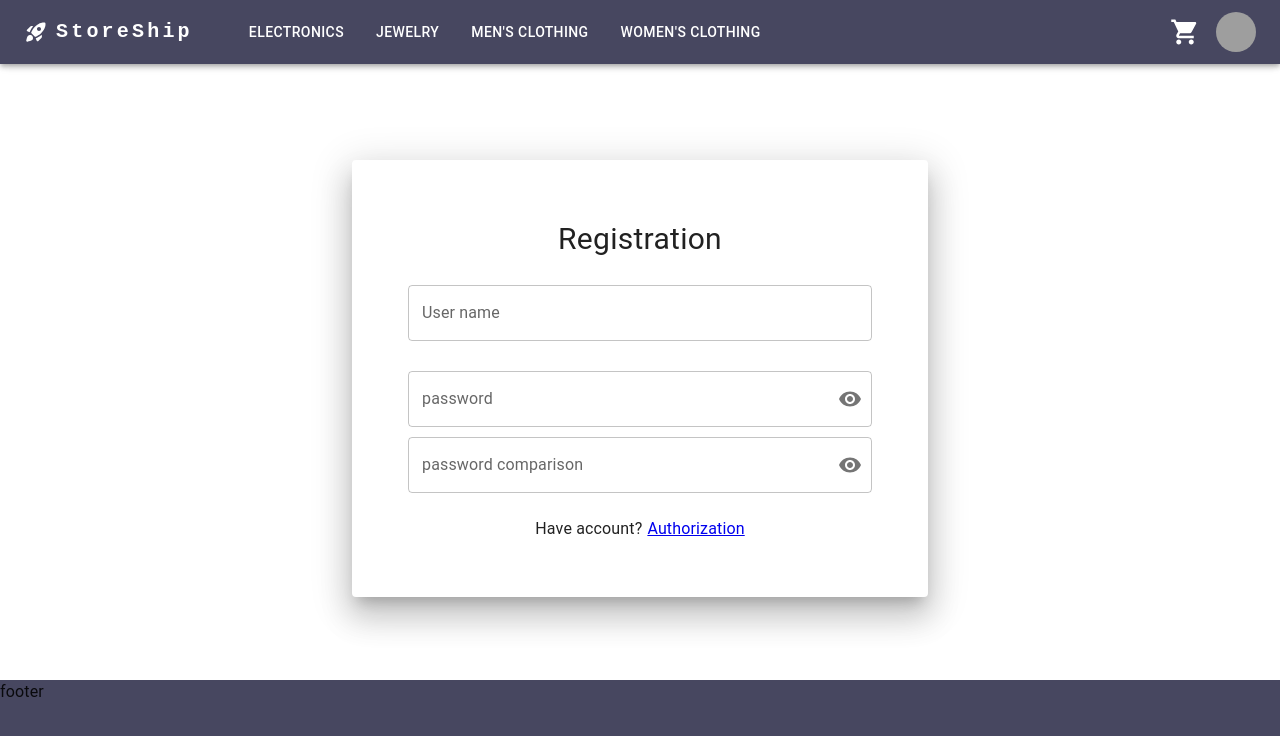
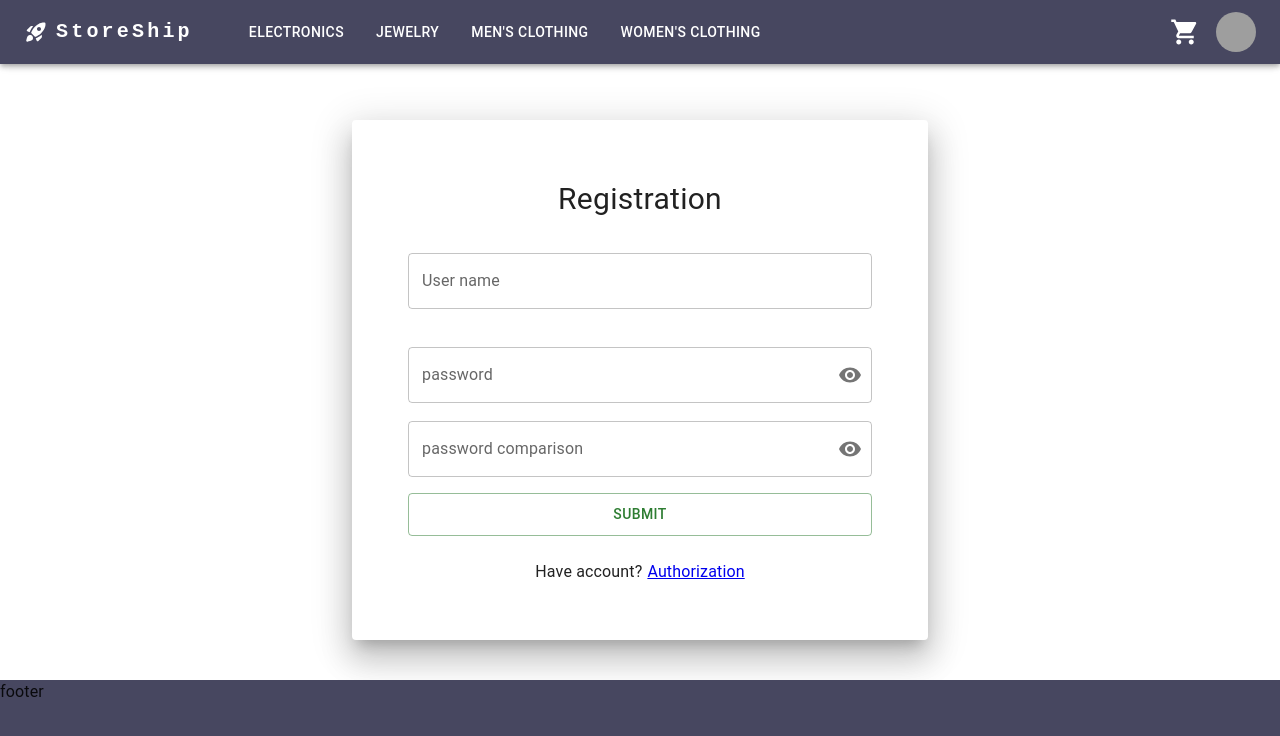
Before and after one commit to SmorzhaniukCinis/storeship, a React (Create React App) app: page /registration in a window 1280 px wide. Shown: the top 736 px of the page. Built offline with nearby package versions, Linux system fonts and the light colour scheme; grey boxes are pictures that could not be loaded.

Commit message:
form validation

```diff
--- a/src/App.tsx
+++ b/src/App.tsx
@@ -1,4 +1,4 @@
-import React from 'react';
+import React, {useEffect} from 'react';
 import {useAppSelector} from "./redux/hooks";
 import {RouterProvider} from "react-router-dom";
 import {publicRoutes} from "./routes";
@@ -9,6 +9,13 @@ import {appSelectors} from "./redux/app/appSelectors";
 function App() {
     const isLightTheme = useAppSelector(appSelectors.selectIsLightTheme)
     const isLoading = useAppSelector(appSelectors.selectIsLoading)
+    const token = useAppSelector(appSelectors.selectToken)
+
+    useEffect(() => {
+        if(token) {
+
+        }
+    }, [])
 
     return (
         <ThemeProvider theme={isLightTheme ? lightTheme : darkTheme}>
--- a/src/components/AdminPanel/AdminProductsActions.tsx
+++ b/src/components/AdminPanel/AdminProductsActions.tsx
@@ -1,10 +1,6 @@
 import React from 'react';
-import Button from "@mui/material/Button";
-import {FormControl, InputLabel, OutlinedInput} from "@mui/material";
 import Box from "@mui/material/Box";
-import NorthIcon from "@mui/icons-material/North";
 import {SortBar} from "./SortBar";
-import SearchIcon from '@mui/icons-material/Search';
 import {AdminSearchField} from "./AdminSearchField";
 import {AddProductPanel} from "./AddProductPanel";
 
@@ -13,7 +9,7 @@ export const AdminProductsActions = () => {
     return (
         <Box sx={{width: '100%', display: {xs: 'block', md: 'flex'}, justifyContent: 'space-between'}}>
             <SortBar/>
-            <AdminSearchField/>
+            <AdminSearchField label={'product'}/>
             <AddProductPanel/>
         </Box>
     );
--- a/src/components/AuthPage/AuthPage.tsx
+++ b/src/components/AuthPage/AuthPage.tsx
@@ -1,17 +1,33 @@
 import React from 'react';
 import {Paper} from "@mui/material";
-import {useForm} from "react-hook-form";
+import {SubmitHandler, useForm} from "react-hook-form";
 import {AuthTitle} from "./AuthTitle";
 import {UserNameField} from "./UserNameField";
 import {PasswordField} from "./PasswordField";
 import {useLocation} from "react-router-dom";
 import {AuthRouterLink} from "./AuthRouterLink";
 import {PasswordRegistrationFields} from "./PasswordRegistrationFields";
+import Button from "@mui/material/Button";
+import {appSaga, appSagaActions} from "../../redux/app/appSaga";
+import {useAppDispatch} from "../../redux/hooks";
+
+type FormData  = {
+    password: string
+    passwordComparison: string
+    username: string;
+};
 
 export const AuthPage = () => {
-
-    const {register, handleSubmit, formState: {errors}} = useForm();
-    const onSubmit = (data: any) => console.log(data);
+    const dispatch = useAppDispatch()
+    const {register, handleSubmit, formState: {errors}} = useForm<FormData>();
+    const onSubmit = handleSubmit(({password, passwordComparison, username}) => {
+        if (!passwordComparison) {
+            dispatch(appSagaActions.authUser({
+                password,
+                username
+            }))
+        }
+    });
 
     const formStyle = {
         p: {xs: 2, md: 7},
@@ -25,13 +41,14 @@ export const AuthPage = () => {
 
 
     return (
-        <form onSubmit={handleSubmit(onSubmit)} style={{paddingTop: 80}}>
+        <form onSubmit={onSubmit} style={{paddingTop: 40}}>
             <Paper elevation={20} sx={formStyle}>
                 <AuthTitle title={isAuthPath ? 'Authorization' : 'Registration'}/>
-                <UserNameField register={register}/>
+                <UserNameField error={errors.username?.message} register={register}/>
                 {isAuthPath
-                    ? <PasswordField label={'password'} register={register}/>
-                    : <PasswordRegistrationFields register={register}/>}
+                    ? <PasswordField error={errors.password?.message} fieldName='password' label={'password'} register={register}/>
+                    : <PasswordRegistrationFields errors={errors} register={register}/>}
+                <Button sx={{mt: 2, p: 1}} color='success' variant='outlined' type='submit'>Submit</Button>
                 <AuthRouterLink isAuthPath={isAuthPath}/>
             </Paper>
         </form>
--- a/src/components/AuthPage/PasswordField.tsx
+++ b/src/components/AuthPage/PasswordField.tsx
@@ -1,14 +1,16 @@
 import React from 'react';
-import {FormControl, InputAdornment, InputLabel, OutlinedInput} from "@mui/material";
+import {FormControl, InputAdornment, InputLabel, OutlinedInput, Typography} from "@mui/material";
 import IconButton from "@mui/material/IconButton";
 import {Visibility, VisibilityOff} from "@mui/icons-material";
 
 type props = {
     register: any
     label: string
+    fieldName: string
+    error: string | undefined
 }
 
-export const PasswordField:React.FC<props> = ({register, label}:props) => {
+export const PasswordField:React.FC<props> = ({register, label, fieldName, error}:props) => {
 
     const [isPasswordVisible, setIsPasswordVisible] = React.useState<boolean>(false);
 
@@ -21,10 +23,12 @@ export const PasswordField:React.FC<props> = ({register, label}:props) => {
     };
 
     return (
+        <>
+            {<Typography sx={{mb: 1, color: '#e84141'}}>{error}</Typography>}
             <FormControl fullWidth variant="outlined" sx={{mt: '10px'}}>
                 <InputLabel htmlFor="outlined-adornment-password">{label}</InputLabel>
                 <OutlinedInput
-                {...register("password")}
+                    {...register(fieldName, {required: 'field is required'})}
                     label={label}
                     id={label}
                     type={isPasswordVisible ? 'text' : 'password'}
@@ -42,5 +46,7 @@ export const PasswordField:React.FC<props> = ({register, label}:props) => {
                     }
                 />
             </FormControl>
+        </>
+
     );
 };
--- a/src/components/AuthPage/PasswordRegistrationFields.tsx
+++ b/src/components/AuthPage/PasswordRegistrationFields.tsx
@@ -4,13 +4,16 @@ import {PasswordField} from "./PasswordField";
 
 type props = {
     register: any
+    errors: any
 }
 
-export const PasswordRegistrationFields:React.FC<props> = ({register}:props) => {
+export const PasswordRegistrationFields: React.FC<props> = ({register, errors}: props) => {
     return (
         <Box width='100%'>
-            <PasswordField label={'password'} register={register}/>
-            <PasswordField label={'password comparison'} register={register}/>
+            <PasswordField error={errors.password?.message} label={'password'} register={register}
+                           fieldName='password'/>
+            <PasswordField error={errors.passwordComparison?.message} label={'password comparison'} register={register}
+                           fieldName='passwordComparison'/>
         </Box>
     );
 };
--- a/src/components/AuthPage/UserNameField.tsx
+++ b/src/components/AuthPage/UserNameField.tsx
@@ -1,13 +1,18 @@
 import React from 'react';
-import {TextField} from "@mui/material";
+import {TextField, Typography} from "@mui/material";
 
 
 type props = {
     register: any
+    error: string | undefined
 }
 
-export const UserNameField:React.FC<props> = ({register}:props) => {
+export const UserNameField: React.FC<props> = ({register, error}: props) => {
     return (
-        <TextField {...register("password")} sx={{mb: '20px'}} id="outlined-basic" label="User name" variant="outlined"/>
+        <>
+            {<Typography sx={{mb: 1, color: '#e84141'}}>{error}</Typography>}
+            <TextField color={error ? "error" : null} {...register("username", {required: 'field is required'})} sx={{mb: '20px'}} id="outlined-basic"
+                       label="User name" variant="outlined"/>
+        </>
     );
 };
--- a/src/redux/app/appSaga.tsx
+++ b/src/redux/app/appSaga.tsx
@@ -17,7 +17,7 @@ function* authUser(action: authUserType) {
 
 
 export const appSagaActions = {
-    fetchProducts: (authData: authDataType): authUserType => ({type: AUTH_USER, authData}),
+    authUser: (authData: authDataType): authUserType => ({type: AUTH_USER, authData}),
 }
 
 export function* appSaga() {
--- a/src/redux/app/appSlise.ts
+++ b/src/redux/app/appSlise.ts
@@ -17,6 +17,7 @@ export const authSlice = createSlice({
     initialState,
     reducers: {
         setToken: (state, action: PayloadAction<string>) => {
+            debugger
             state.token = action.payload;
         },
         throwSomeError: (state, action: PayloadAction<string>) => {
```
Lines whose indentation alone changed are shown as unchanged.
